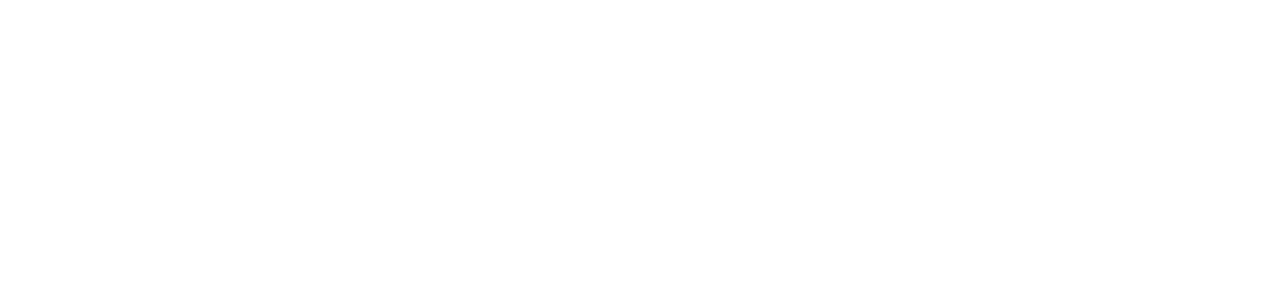
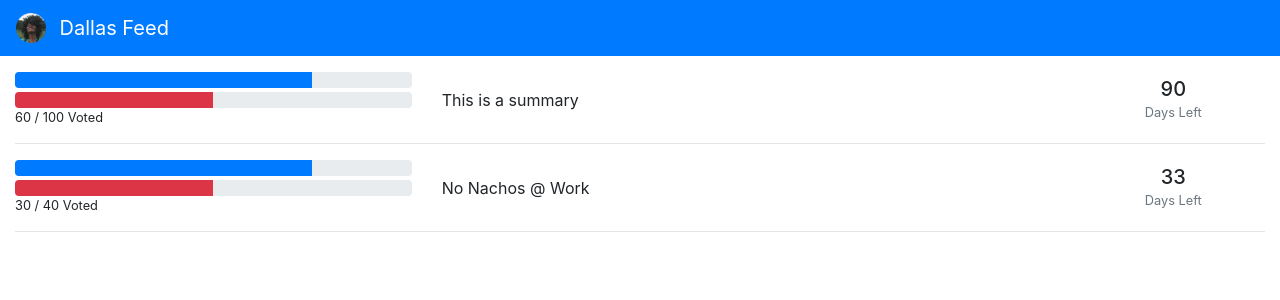
Before and after one commit to Tracet51/bubl, an Angular app in the folder bubl/: page /bubl-detail in a window 1280 px wide. Shown: the top 300 px of the page. Built offline with nearby package versions, Linux system fonts and the light colour scheme.

Commit message:
added x and check, fixed bubl-row

```diff
--- a/bubl/src/app/app.component.html
+++ b/bubl/src/app/app.component.html
@@ -1,5 +1,9 @@
 <nav-bar></nav-bar>
 <bubl-feed></bubl-feed>
+
+
+
+
 <!--
 
 <div class="container-fluid main-feed">
--- a/bubl/src/app/bubl-detail/bubl-detail.component.html
+++ b/bubl/src/app/bubl-detail/bubl-detail.component.html
@@ -1,14 +1,14 @@
-<div class="container-fluid">
+<!-- <div class="container-fluid">
     <div>
       <div class="row mt-2 mb-2">
           <h3 class="col text-center">Less Weekly Mtgs</h3>
       </div>
       <div class="row justify-content-center">
           <div class="col-5 btn btn-primary mr-1">
-              <img class="img-sm" src="check.png"></img>
+              <img class="img-sm" src="assets/check.png"></img>
           </div>
           <div class="col-5 btn btn-danger ml-1">
-              <img class="img-sm" src="whitex.png"></img>
+              <img class="img-sm" src="assets/whitex.png"></img>
           </div>
       </div>
       <hr/>
@@ -34,7 +34,7 @@
       </div>
       <div class="row">
         <div class="col-2">
-          <img  class="mt-1" src="profile.png" height="50px">
+          <img  class="mt-1" src="assets/profile.png" height="50px"></img>
         </div>
         <div class="col-10">
           <span class="comment-name">
@@ -47,7 +47,7 @@
       <hr />
       <div class="row">
           <div class="col-2">
-            <img  class="mt-1" src="profile.png" height="50px">
+            <img  class="mt-1" src="assets/rofile.png" height="50px"></img>
           </div>
           <div class="col-10">
             <span class="comment-name">
@@ -58,4 +58,4 @@
           </div>
         </div>
     </div>
-  </div>
+  </div> -->
--- a/bubl/src/app/bubl-feed/bubl-feed.component.html
+++ b/bubl/src/app/bubl-feed/bubl-feed.component.html
@@ -1,5 +1,5 @@
 <div class="container-fluid main-feed">
-  <bubl-row (click)="rowClick(row)" *ngFor="let row of bublData"
+  <bubl-row *ngFor="let row of bublData"
         [yesVote] = "row.yes"
         [noVote] = "row.no"
         [total]="row.total"
--- a/bubl/src/app/bubl-feed/bubl-feed.component.ts
+++ b/bubl/src/app/bubl-feed/bubl-feed.component.ts
@@ -32,9 +32,7 @@
     ]
   }
 
-  rowClick(row: Object) {
-    console.log(row);
-  }
+
 
   ngOnInit() {
   }
--- a/bubl/src/app/bubl-row/bubl-row.component.html
+++ b/bubl/src/app/bubl-row/bubl-row.component.html
@@ -1,12 +1,7 @@
 
-<!-- @Input()yesVote = 0;  // makes it bindable
-@Input()noVote = 0;
-@Input()total = 0;
-@Input()daysRemaining = 0;
-@Input()summary = "";
-@Input()description = ""; -->
 
-<div class="row align-items-center">
+
+<div (click)="rowClick()" class="row align-items-center">
   <div class="col-4 align-self-center">
       <div class="progress">
           <div class="progress-bar " role="progressbar" style="width: 75%" aria-valuenow="25" aria-valuemin="0" aria-valuemax="100"></div>
--- a/bubl/src/app/bubl-row/bubl-row.component.ts
+++ b/bubl/src/app/bubl-row/bubl-row.component.ts
@@ -20,4 +20,7 @@
   ngOnInit() {
   }
 
+  rowClick() {
+    console.log(this.daysRemaining);
+  }
 }
```
Also changed, not shown: bubl/src/assets/check.png (added), bubl/src/assets/whitex.png (added).
